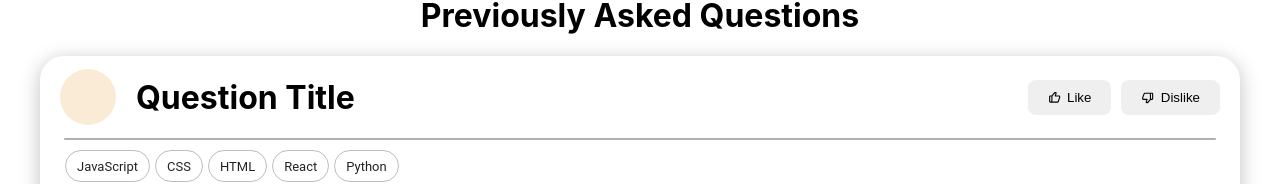
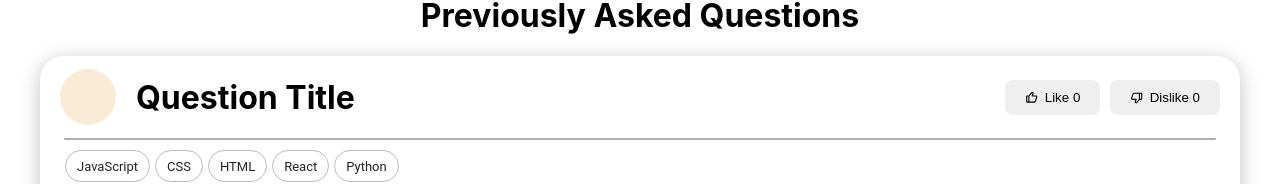
Before and after one commit to Ungerer221/DV200_Term4_Ungerer, a React (Create React App) app in the folder client/: page /Profile in a window 1280 px wide. Shown: the part 440-624 px from the top of the page. Built offline with nearby package versions, Linux system fonts and the light colour scheme.

Commit message:
dislike and like functionality
just needs to be linked to database

```diff
--- a/client/src/App.js
+++ b/client/src/App.js
@@ -25,13 +25,13 @@ function App() {
     setIsLogged = true
   }
 
-  let content;
-  // so if isLogged = true the it must allow the user to ask question
-  if (IsLogged) {
-    content = document.getElementById("");
-  } else {
-    content = <SignUp />;
-  }
+  // let content;
+  // // so if isLogged = true the it must allow the user to ask question
+  // if (IsLogged) {
+  //   content = document.getElementById("");
+  // } else {
+  //   content = <SignUp />;
+  // }
 
   return (
     <div className="App">
--- a/client/src/Components/AskedQuestionsCard.jsx
+++ b/client/src/Components/AskedQuestionsCard.jsx
@@ -1,7 +1,8 @@
 import React from "react";
 import { Nav } from 'react-bootstrap'
+import { useState } from 'react';
 
-import {BiXCircle, BiLike, BiDislike} from 'react-icons/bi'
+import { BiXCircle, BiLike, BiDislike } from 'react-icons/bi'
 
 // MUI
 import Grid from '@mui/material/Grid';
@@ -13,6 +14,23 @@ import Button from '@mui/material/Button';
 import './AskedQuestionsCard.css'
 
 const AskedQuestionsCard = () => {
+
+    // likes & dislike counter function
+    // likes
+    const [like, setLike] = useState(0); // here we can fetch the number from the database
+
+    function addLike() {
+        setLike(like + 1);
+    };
+
+    // dislikes
+    const [dislike, setDislike] = useState(0);
+
+    function addDislike() {
+        setDislike(dislike + 1);
+    };
+    // function end
+
     return (
         <div className="askedQuestionCard-Container">
             {/* row 1  */}
@@ -30,8 +48,8 @@ const AskedQuestionsCard = () => {
 
                 {/* like and dislike buttons con  */}
                 <div className="askedQuestionCard-like-dislike-btn-con">
-                    <button><BiLike/> Like</button>
-                    <button className="askedQuestionCard-dislike-btn"><BiDislike/> Dislike</button>
+                    <button onClick={addLike}><BiLike /> Like {like}</button>
+                    <button className="askedQuestionCard-dislike-btn" onClick={addDislike}><BiDislike /> Dislike {dislike}</button>
                     {/* <button><BiXCircle/> Delete</button> */}
                 </div>
             </div>
@@ -80,11 +98,11 @@ const AskedQuestionsCard = () => {
             <p style={{ color: '#37C5F1', fontWeight: 'bold', cursor: 'pointer' }}>See More</p>
 
             <div className="askedQuestionCard-medals">
-                <Chip sx={{height:"20px"}} label="JavaScript" />
-                <Chip sx={{height:"20px"}} label="CSS" />
-                <Chip sx={{height:"20px"}} label="HTML" />
-                <Chip sx={{height:"20px"}} label="React" />
-                <Chip sx={{height:"20px"}} label="Python" />
+                <Chip sx={{ height: "20px" }} label="JavaScript" />
+                <Chip sx={{ height: "20px" }} label="CSS" />
+                <Chip sx={{ height: "20px" }} label="HTML" />
+                <Chip sx={{ height: "20px" }} label="React" />
+                <Chip sx={{ height: "20px" }} label="Python" />
             </div>
 
         </div>
```
